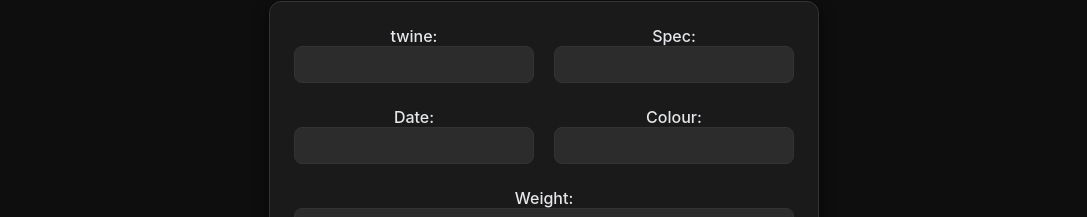
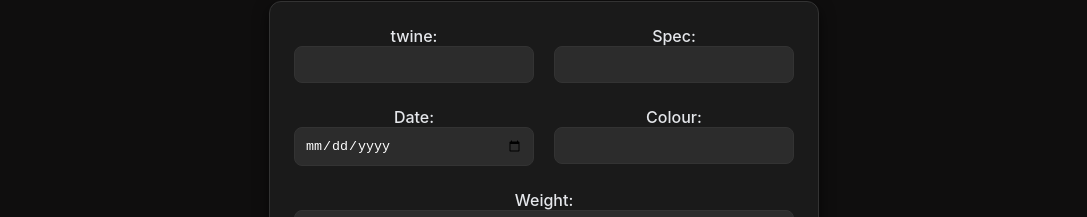
Before and after one commit to Sethu456/mernfront, a React (Create React App) app: page / in a window 1280 px wide. Shown: the part 81-298 px from the top of the page, without its empty margins (96-1183 px from the left). Built offline with nearby package versions, Linux system fonts and the light colour scheme; no server answers.

Commit message:
Update studentForm.jsx

```diff
--- a/src/component/studentForm.jsx
+++ b/src/component/studentForm.jsx
@@ -178,7 +178,7 @@ const MyForm = ({ editID, setFormSubmitted }) => {
           {" "}
           Date:
           <input
-            type="date-local"
+            type="date"
             name="dateOfBirth"
             value={formData.dateOfBirth}
             onChange={handleChange}
```
